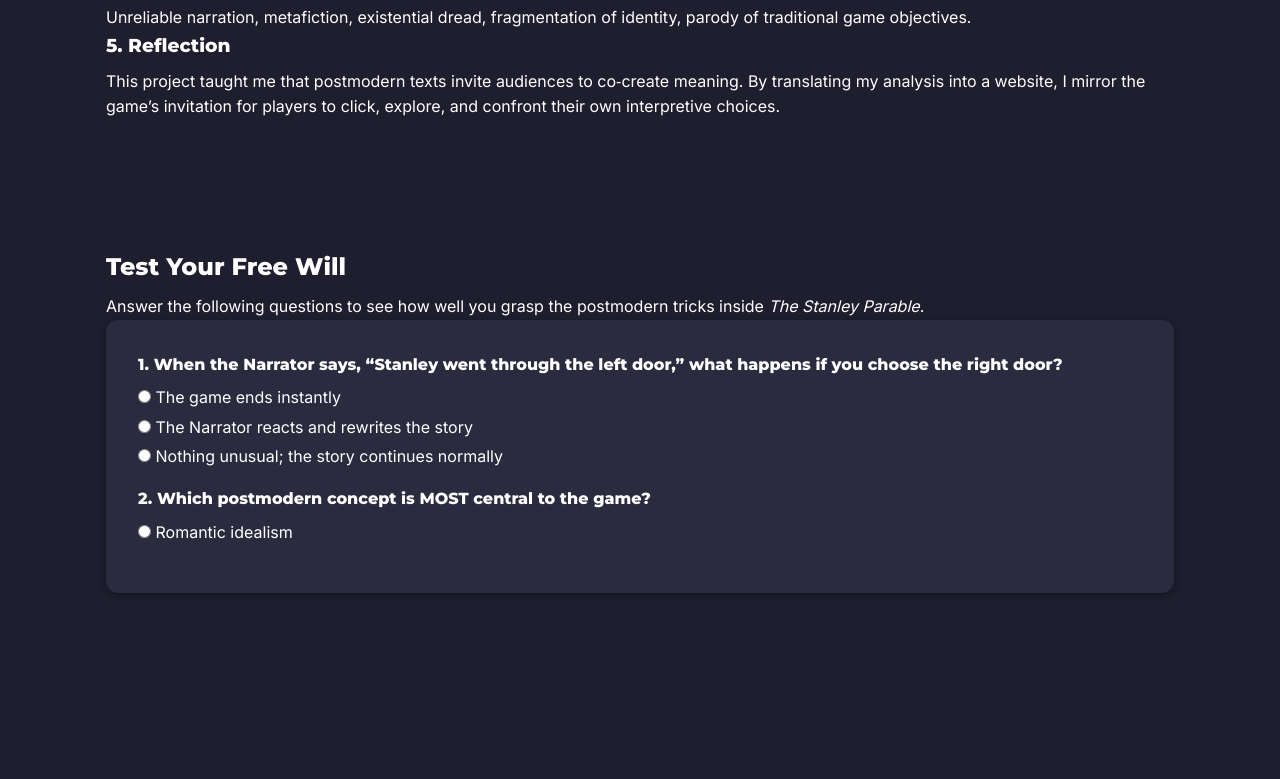
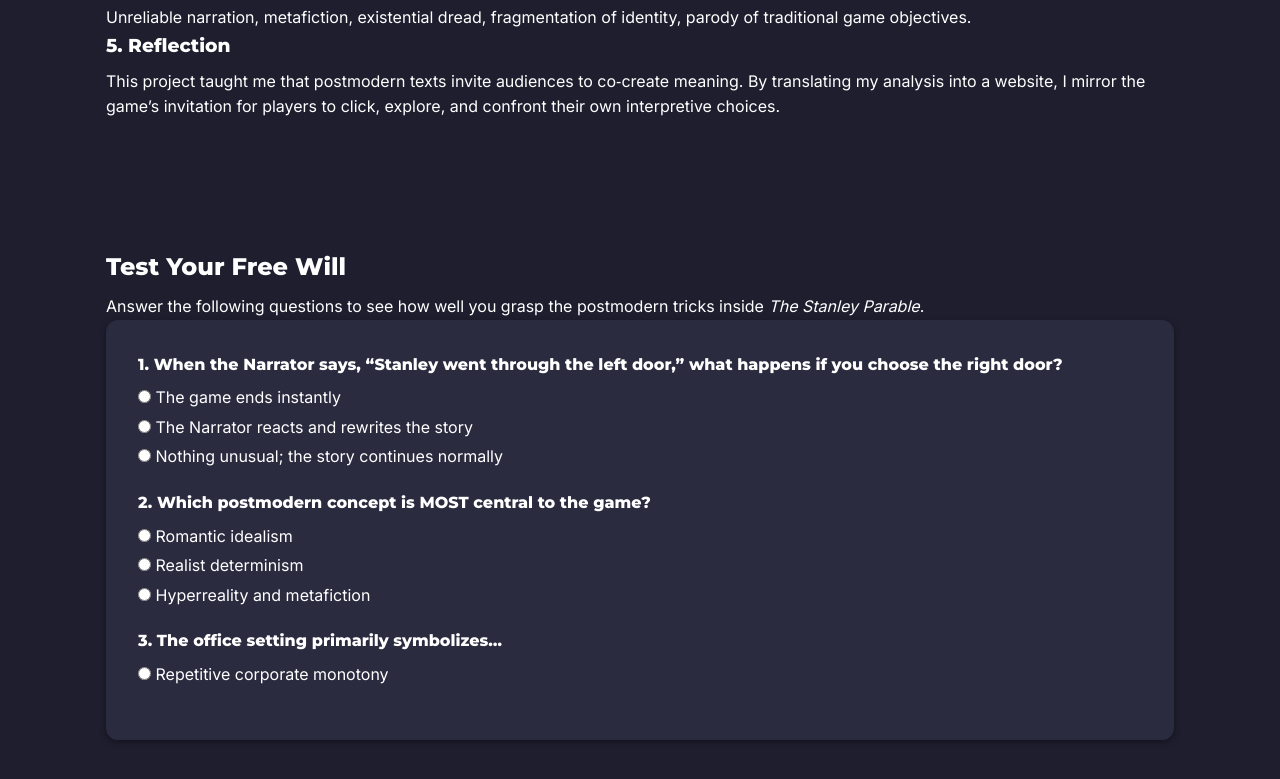
Before and after one commit to T1spar/the-Stanley-parable, a plain HTML site: page index.html in a window 1280 px wide. Shown: the part 2527-3306 px from the top of the page. Before the commit the page ends 3184 px from the top, so only its background shows below. Drawn offline with Linux system fonts and the light colour scheme.

Commit message:
Update index.html

```diff
--- a/index.html
+++ b/index.html
@@ -49,13 +49,14 @@
 
     /* Quiz */
     #quiz{background:var(--bg-light);padding:2rem;border-radius:12px;box-shadow:0 2px 6px rgba(0,0,0,.4)}
-    .question{margin-bottom:1rem}
+    .question{margin-bottom:1.25rem}
+    .question h4{margin-bottom:.5rem}
     .answers label{display:block;margin-bottom:.25rem;cursor:pointer}
     #quiz-result{margin-top:1.5rem;font-weight:600;font-size:1.2rem;color:var(--accent)}
 
     /* Gallery */
     .gallery{display:grid;grid-template-columns:repeat(auto-fill,minmax(220px,1fr));gap:1rem}
-    .gallery img{width:100%;border-radius:10px}
+    .gallery img,.gallery video{width:100%;border-radius:10px}
 
     footer{text-align:center;padding:2rem 1rem;font-size:.875rem;background:var(--bg-light)}
   </style>
@@ -97,7 +98,7 @@
     <p>Despite dozens of possible endings, the game reveals that every path was pre‑written. Your apparent freedom is part of the design, challenging the player to question whether choice in games (and life) is real or illusory.</p>
 
     <img src="assets/images/map_choice.jpg" alt="Flowchart of narrative choices in The Stanley Parable" class="intro-img">
-    <p class="caption">A fan‑made map (uploaded by me) visualising most decision paths in the game.</p>
+    <p class="caption">A fan‑made map visualising most decision paths in the game.</p>
   </section>
 
   <!-- Analysis -->
@@ -143,4 +144,13 @@
         <h4>2. Which postmodern concept is MOST central to the game?</h4>
         <div class="answers">
           <label><input type="radio" name="q2" value="a" /> Romantic idealism</label>
-          <label><input type="radio" name="q2" value
+          <label><input type="radio" name="q2" value="b" /> Realist determinism</label>
+          <label><input type="radio" name="q2" value="c" /> Hyperreality and metafiction</label>
+        </div>
+      </div>
+
+      <div class="question" data-answer="a">
+        <h4>3. The office setting primarily symbolizes…</h4>
+        <div class="answers">
+          <label><input type="radio" name="q3" value="a" /> Repetitive corporate monotony</label>
+          <label><input type="radio" name="q3" value
```
